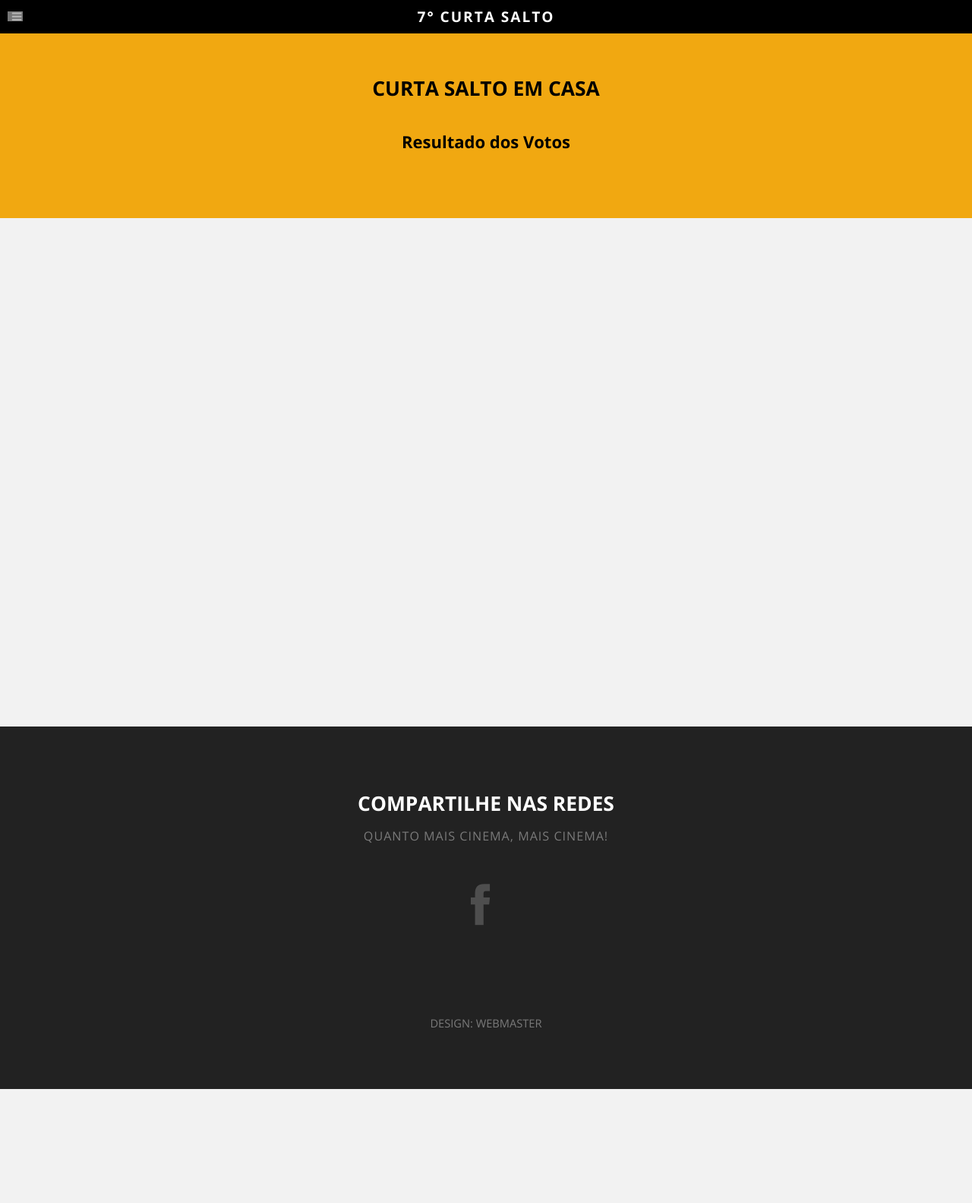
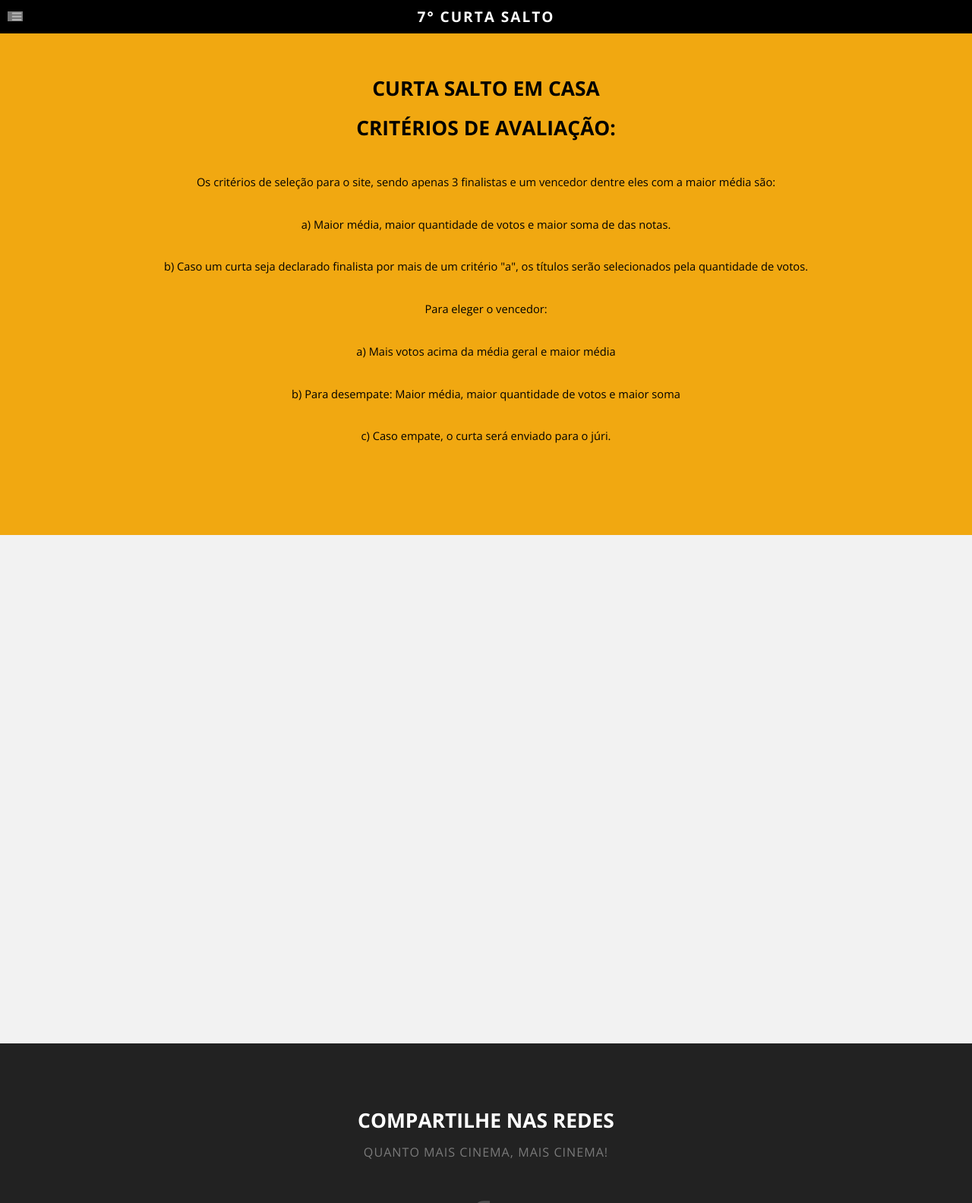
Before and after one commit to rafaelchiafarelli/CurtaSalto, a Django app: template CurtaSalto/landpage/templates/landpage/voting_tally.html in a window 1280 px wide. Shown: the top 1583 px of the page at 76% size. Before the commit the page ends 1433 px from the top, so only its background shows below. Run offline with Django 3.2, Linux system fonts and the light colour scheme; the template is opened without the code that fills it, so the values that code supplies are empty; a map, chart or similar area stays blank; some libraries are stand-ins or nearby versions; grey boxes are pictures that could not be loaded.

Commit message:
adicionados os critérios de seleção

```diff
--- a/CurtaSalto/landpage/templates/landpage/voting_tally.html
+++ b/CurtaSalto/landpage/templates/landpage/voting_tally.html
@@ -125,19 +125,35 @@ $.ajax({
 {% block content %}
 
 
-
-<!-- Section One -->
+<!-- Section Two -->
 	<div class="wrapper style3">
 		<section class="container">
-			<div class="row double">
-				<div class="12u">
 				<header class="major">
                     <h2>Curta Salto em Casa</h2>
+                    <br>
+					<h2>Critérios de avaliação:</h2>
 				</header>
-                        <h2>Resultado dos Votos</h2>
+				<body>
+					<div class="row">
+
+						<div class="12u">
+
+                            <p>Os critérios de seleção para o site, sendo apenas 3 finalistas e um vencedor dentre eles com a maior média são:</p>
+                            <p>a) Maior média, maior quantidade de votos e maior soma de das notas.</p>
+                            <p>b) Caso um curta seja declarado finalista por mais de um critério "a", os títulos serão selecionados pela quantidade de votos.</p>
+
+                            <p>Para eleger o vencedor:</p>
+                            <p>a) Mais votos acima da média geral e maior média</p>
+                        <p>b) Para desempate: Maior média, maior quantidade de votos e maior soma</p>
+                    <p>c) Caso empate, o curta será  enviado para o júri.</p>
+                            </div>
+                        </div>
                     </div>
 
-			</div>
+				</body>
+				<footer>
+
+				</footer>
 		</section>
     </div>
     <!-- Section Two -->
```
Lines whose indentation alone changed are shown as unchanged.
